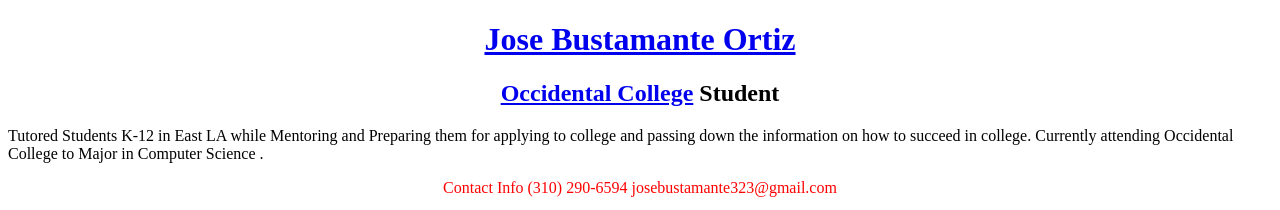
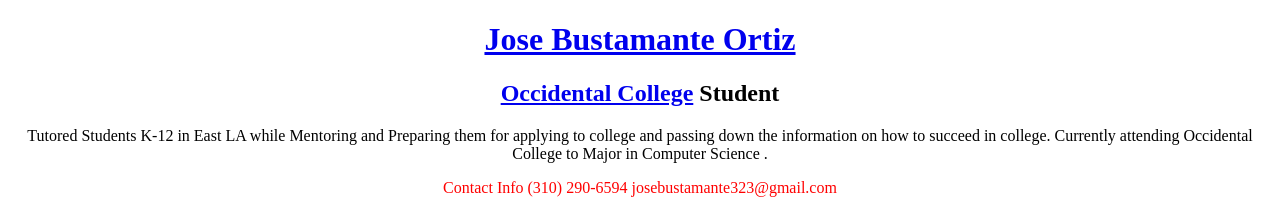
Before and after one commit to deterry/deterry.github.io, a plain HTML site: page index.html in a window 1280 px wide. Shown: the top 210 px of the page. Drawn offline with Linux system fonts and the light colour scheme; grey boxes are pictures that could not be loaded.

Commit message:
Final Lab 7
Fixed Both Links Now

```diff
--- a/index.html
+++ b/index.html
@@ -3,30 +3,29 @@
 <head>
 <meta charset="utf-8">
 <title>Jose Bustamante's Website</title>
-</head>
     <style>
-        h1{text-align: center;}
-    </style>
-    <h1> <a href="www.linkedin.com/in/jose-bustamanteortiz">Jose Bustamante Ortiz</a></h1>
-<body>
-    <style>
-        h2{text-align: center;}
+        h1 {text-align: center;}
+         h2{text-align: center;}
         .ital { font-style:italic}
         .bold { font-weight:bold}
+        p{text-align: center;}
     </style>
+</head>
+<body>
+
+    <h1> <a href="https://www.linkedin.com/in/jose-bustamanteortiz/">Jose Bustamante Ortiz</a></h1>
+
     <h2><a href="https://oxy.edu">Occidental College</a> Student</h2>
-</body>
-Tutored Students K-12 in East LA while Mentoring and Preparing them for applying to college
+
+<p>Tutored Students K-12 in East LA while Mentoring and Preparing them for applying to college
         and passing down the information on how to succeed in college. Currently attending Occidental
-        College to Major in Computer Science .
+        College to Major in Computer Science .</p>
 
     <p style = "color: red">  Contact Info
     (310) 290-6594
     josebustamante323@gmail.com
     <p>
-    <style>
-        p{text-align: center;}
-    </style>
+
 <img src=https://www.oxy.edu/sites/default/files/oswald_400x400.png alt="Oswald">
-
+</body>
 </html>
```
